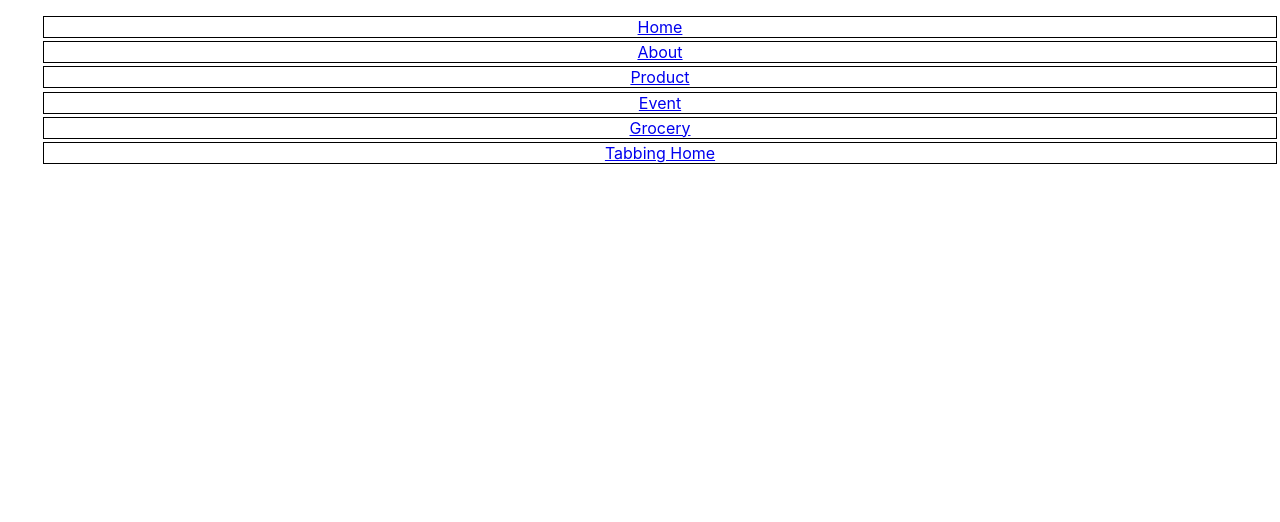
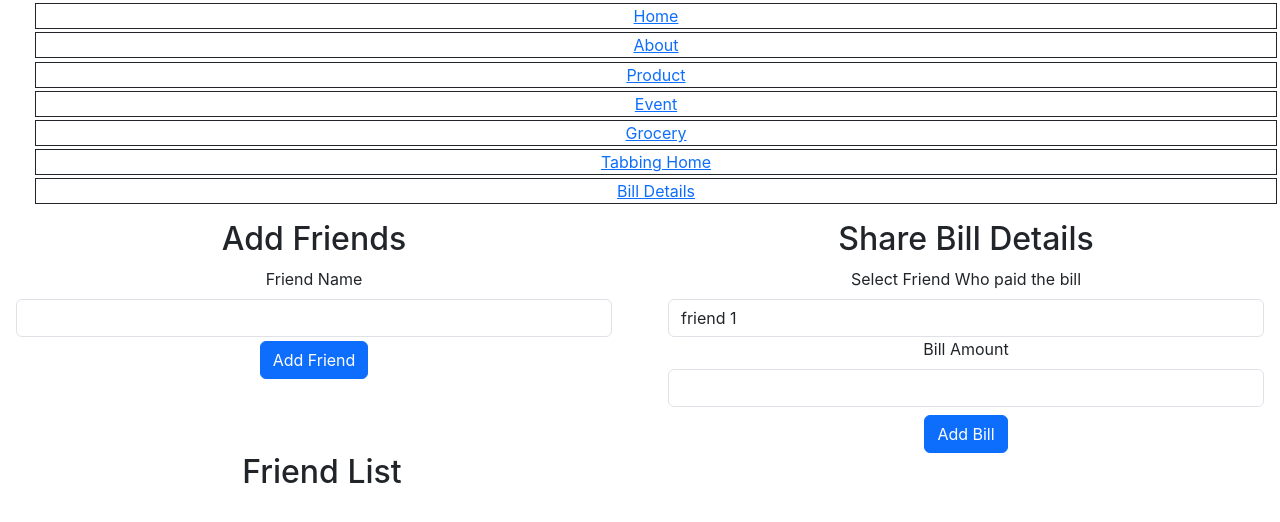
Before and after one commit to Sharnu10/react-2, a React (Create React App) app: page /billHome in a window 1280 px wide. Shown: the top 522 px of the page. Built offline with nearby package versions, Linux system fonts and the light colour scheme.

Commit message:
added bill app,
- Installed bootstrap.

```diff
--- a/package.json
+++ b/package.json
@@ -6,6 +6,9 @@
     "@testing-library/jest-dom": "^5.17.0",
     "@testing-library/react": "^13.4.0",
     "@testing-library/user-event": "^13.5.0",
+    "bootstrap": "^5.3.3",
+    "jquery": "^3.7.1",
+    "popper.js": "^1.16.1",
     "react": "^18.2.0",
     "react-dom": "^18.2.0",
     "react-router-dom": "^6.22.1",
--- a/src/App.css
+++ b/src/App.css
@@ -53,3 +53,8 @@
     transform: rotate(360deg);
   }
 }
+
+/*  Bill details */
+
+.add-friend {
+}
--- a/src/App.js
+++ b/src/App.js
@@ -1,4 +1,3 @@
-import { useState } from "react";
 import { BrowserRouter, Routes, Route, Link } from "react-router-dom";
 
 import "./App.css";
@@ -8,43 +7,7 @@ import FilterableProductTable from "./components/Products/FilterableProductTable
 import Event from "./components/Events-app/event";
 import GroceryHome from "./components/Events-app/grocery-app/grocery-home";
 import TabbingHome from "./components/tabbing-app/tabbing-home";
-
-export function Square() {
-  const [value, setValue] = useState(null);
-
-  function handleClick() {
-    value === "X" ? setValue(null) : setValue("X");
-  }
-
-  return (
-    <button className="square" onClick={handleClick}>
-      {" "}
-      {value}{" "}
-    </button>
-  );
-}
-
-export function Board() {
-  return (
-    <>
-      <div className="board-row">
-        <Square />
-        <Square />
-        <Square />
-      </div>
-      <div className="board-row">
-        <Square />
-        <Square />
-        <Square />
-      </div>
-      <div className="board-row">
-        <Square />
-        <Square />
-        <Square />
-      </div>
-    </>
-  );
-}
+import BillHome from "./components/Bill-details/bill-home";
 
 function App() {
   return (
@@ -71,6 +34,9 @@ function App() {
               <li>
                 <Link to="/tabbingHome">Tabbing Home</Link>
               </li>
+              <li>
+                <Link to="/billHome"> Bill Details</Link>
+              </li>
             </ul>
           </div>
           <Routes>
@@ -80,6 +46,7 @@ function App() {
             <Route path="/event-app" element={<Event />} />
             <Route path="/grocery" element={<GroceryHome />} />
             <Route path="/tabbingHome" element={<TabbingHome />} />
+            <Route path="/billHome" element={<BillHome />} />
           </Routes>
         </BrowserRouter>
       </div>
--- /dev/null
+++ b/src/components/Bill-details/add-friends.js
@@ -0,0 +1,37 @@
+import { useState } from "react";
+
+export default function AddFriend({ addFriend }) {
+  const [name, setName] = useState("");
+
+  function onSubmit(event) {
+    event.preventDefault();
+    if (name === "") return;
+    const nameData = { name: name, id: Date.now() };
+    addFriend(nameData);
+  }
+
+  return (
+    <div className="col-6">
+      <h2>Add Friends</h2>
+
+      <form onSubmit={onSubmit} className="mx-3">
+        <div className="form-group">
+          <label className="form-label">Friend Name</label>
+          <input
+            className="form-control"
+            type="text"
+            onChange={(e) => {
+              e.preventDefault();
+              setName(e.target.value);
+            }}
+          />
+        </div>
+        <div>
+          <button className="btn btn-primary mt-1" type="submit">
+            Add Friend
+          </button>
+        </div>
+      </form>
+    </div>
+  );
+}
--- /dev/null
+++ b/src/components/Bill-details/bill-home.js
@@ -0,0 +1,21 @@
+import AddFriend from "./add-friends";
+import ShareBill from "./share-bill";
+import FriendBill from "./friend-list";
+import { useState } from "react";
+import "../../App.css";
+
+export default function BillHome() {
+  const [friends, setFriends] = useState([]);
+
+  function addFriend(friend) {
+    setFriends((friends) => [...friends, friend]);
+  }
+
+  return (
+    <div className="row">
+      <AddFriend addFriend={addFriend} />
+      <ShareBill />
+      <FriendBill friends={friends} />
+    </div>
+  );
+}
--- /dev/null
+++ b/src/components/Bill-details/friend-list.js
@@ -0,0 +1,15 @@
+export default function FriendBill({ friends }) {
+  return (
+    <div className="col-6 mx-2">
+      <h2>Friend List</h2>
+
+      <ul className="list-unstyled">
+        {friends?.map((friend) => (
+          <li className="" key={friend.id}>
+            {friend.name}
+          </li>
+        ))}
+      </ul>
+    </div>
+  );
+}
--- /dev/null
+++ b/src/components/Bill-details/share-bill.js
@@ -0,0 +1,47 @@
+import { useState } from "react";
+
+export default function ShareBill() {
+  const options = [
+    { value: "1", label: "friend 1" },
+    { value: "2", label: "friend 2" },
+    { value: "3", label: "friend 3" },
+  ];
+
+  const [selectedOption, setSelectedOption] = useState(options[0]);
+
+  function handleChange({ target }) {
+    setSelectedOption(target.value);
+  }
+
+  return (
+    <div className="col-6">
+      <h2>Share Bill Details</h2>
+
+      <form className="mx-3">
+        <div className="form-group">
+          <label className="form-label">Select Friend Who paid the bill</label>
+          <select
+            className="form-control"
+            value={selectedOption}
+            onChange={(e) => handleChange(e)}
+          >
+            {options.map(({ value, label }, index) => (
+              <option key={value} value={value}>
+                {label}
+              </option>
+            ))}
+          </select>
+        </div>
+
+        <div className="from-group">
+          <label className="form-label">Bill Amount</label>
+          <input type="text" className="form-control" />
+        </div>
+
+        <div>
+          <button className="btn btn-primary mt-2">Add Bill</button>
+        </div>
+      </form>
+    </div>
+  );
+}
--- a/src/components/tabbing-app/tab.js
+++ b/src/components/tabbing-app/tab.js
@@ -1,6 +1,9 @@
-export default function Tab({ tab, onSelectTab }) {
+export default function Tab({ tab, tabIndex, onSelectTab }) {
   return (
-    <div className="tab" onClick={() => onSelectTab(tab.id)}>
+    <div
+      onClick={() => onSelectTab(tab.id)}
+      className={`tab ${tabIndex === tab.id ? "highlightTab" : ""}`}
+    >
       {tab.title}
     </div>
   );
--- a/src/components/tabbing-app/tabbing-home.css
+++ b/src/components/tabbing-app/tabbing-home.css
@@ -19,3 +19,7 @@
   margin: 2rem;
   font-size: 1.6rem;
 }
+
+.highlightTab {
+  background-color: #fff;
+}
--- a/src/components/tabbing-app/tabbing-home.js
+++ b/src/components/tabbing-app/tabbing-home.js
@@ -5,22 +5,27 @@ import TabDescription from "./tab-description";
 import "./tabbing-home.css";
 
 export default function TabbingHome() {
-  const [tabsData, setTabsData] = useState([
+  const [tabsData] = useState([
     { id: 1, title: "tab 1", description: "tab 1 description" },
     { id: 2, title: "tab 2", description: "tab 2 description" },
     { id: 3, title: "tab 3", description: "tab 3 description" },
   ]);
 
   const [selectedTab, setSelectedTab] = useState(tabsData[0]);
-  function onSelectTab(id) {
+  function onTabSelected(id) {
     setSelectedTab(tabsData.find((tab) => tab.id === id));
   }
 
   return (
     <div className="tabs">
       <div className="tab-heading">
-        {tabsData.map((tab) => (
-          <Tab key={tab.title} tab={tab} onSelectTab={onSelectTab} />
+        {tabsData.map((tab, index) => (
+          <Tab
+            key={tab.title}
+            tabIndex={index}
+            tab={tab}
+            onSelectTab={onTabSelected}
+          />
         ))}
       </div>
 
```
Also changed, not shown: src/components/square-board/square-board.js (added, +36 -0 lines), src/index.js (+10 -6 lines), 1 other file (tests, documents, lock files or other folders).
